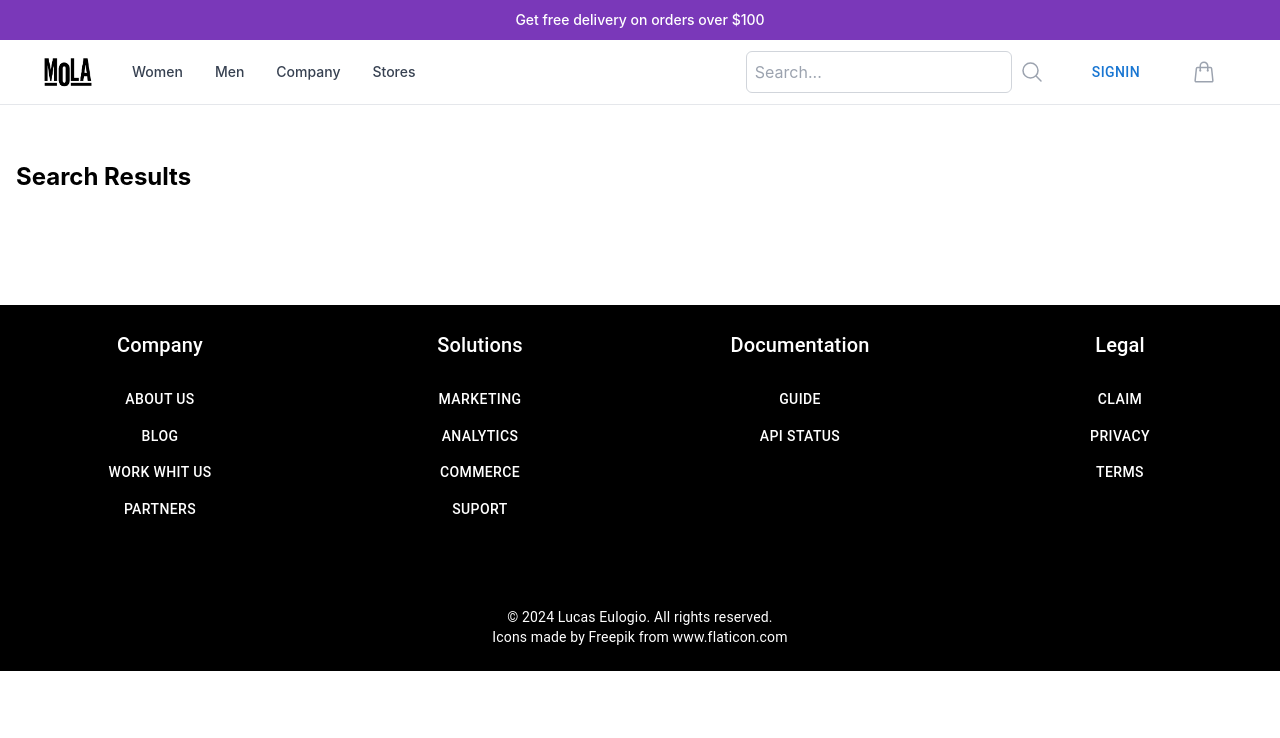
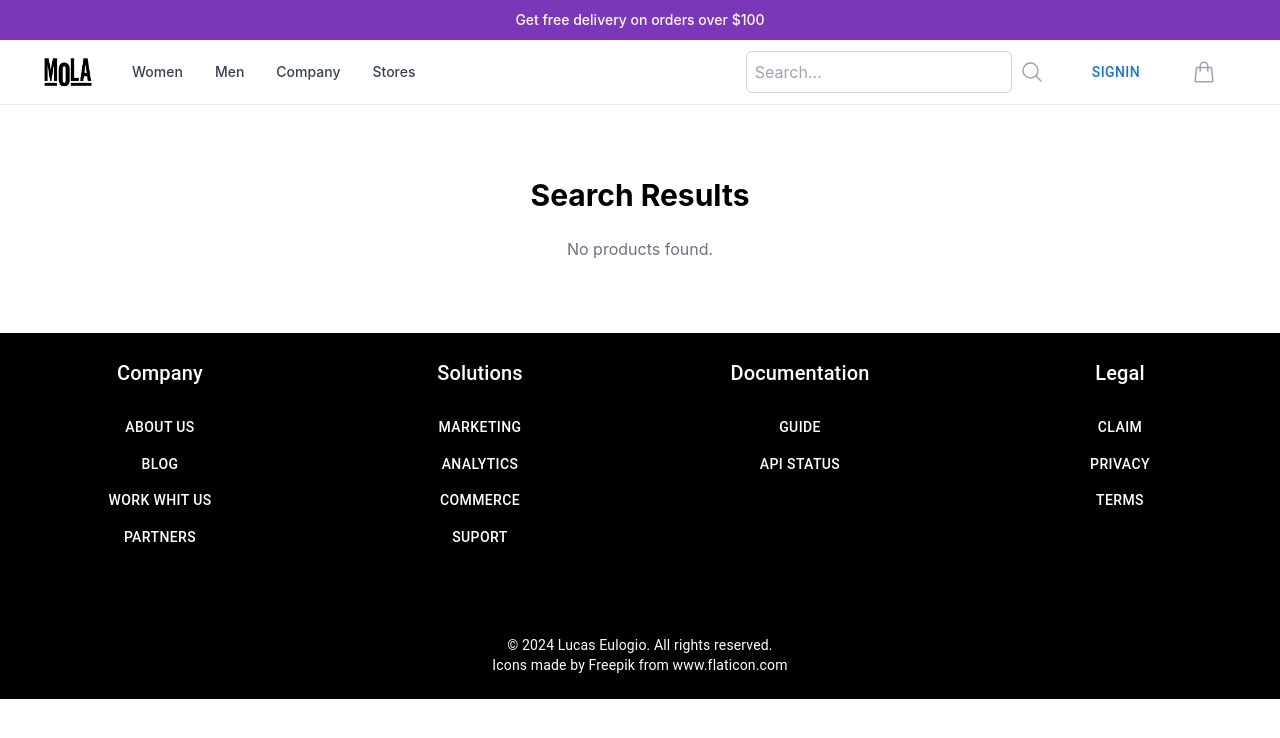
Before and after one commit to JaciLucasEulogio/Mola_Shop, a React (Create React App) app: page /search in a window 1280 px wide. Shown: the top 738 px of the page. Built offline with nearby package versions, Linux system fonts and the light colour scheme.

Commit message:
Correction Search Function

```diff
--- a/src/customer/components/SearchResults/SearchResults.jsx
+++ b/src/customer/components/SearchResults/SearchResults.jsx
@@ -1,5 +1,5 @@
 import { useEffect, useRef } from 'react';
-import { useLocation, useParams } from 'react-router-dom';
+import { useLocation } from 'react-router-dom';
 import { useDispatch, useSelector } from 'react-redux';
 import { searchProducts } from '../../../State/Product/Action';
 import ProductCard from '../Product/ProductCard';
@@ -11,28 +11,39 @@ export default function SearchResults() {
   const decodedQueryString = decodeURIComponent(location.search);
   const query = new URLSearchParams(decodedQueryString).get('q');
 
-  const { product } = useSelector(store => store);
+  const { products, loading, error } = useSelector(store => store.product);
   const prevQuery = useRef(null);
 
   useEffect(() => {
-    // Verifica si el query actual es igual al anterior para evitar llamadas duplicadas
-    if (query !== prevQuery.current) {
-
+    if (query && query !== prevQuery.current) {
       dispatch(searchProducts(query));
       prevQuery.current = query;
     }
   }, [dispatch, query]);
 
-  console.log("AQUI PRODUCTOS",product);
+  const renderProducts = () => {
+    if (loading) {
+      return <p className="text-center text-gray-500">Loading...</p>;
+    }
+
+    if (error) {
+      return <p className="text-center text-red-500">Error: {error}</p>;
+    }
+
+    if (!Array.isArray(products) || products.length === 0) {
+      return <p className="text-center text-gray-500">No products found.</p>;
+    }
+
+    return products.map((item) => (
+      <ProductCard key={item.id} product={item} />
+    ));
+  };
 
   return (
-    <div className="bg-white p-4">
-      <h1 className="text-2xl font-bold mb-4">Search Results</h1>
-      <div className='flex flex-wrap justify-center bg-white py-5'>
-        {/* Renderiza los productos obtenidos */}
-        {product.products?.map((item) => (
-          <ProductCard key={item.id} product={item} />
-        ))}
+    <div className="p-8">
+      <h1 className="text-3xl font-bold mb-6 text-center">Search Results</h1>
+      <div className="flex flex-wrap justify-center">
+        {renderProducts()}
       </div>
     </div>
   );
```
